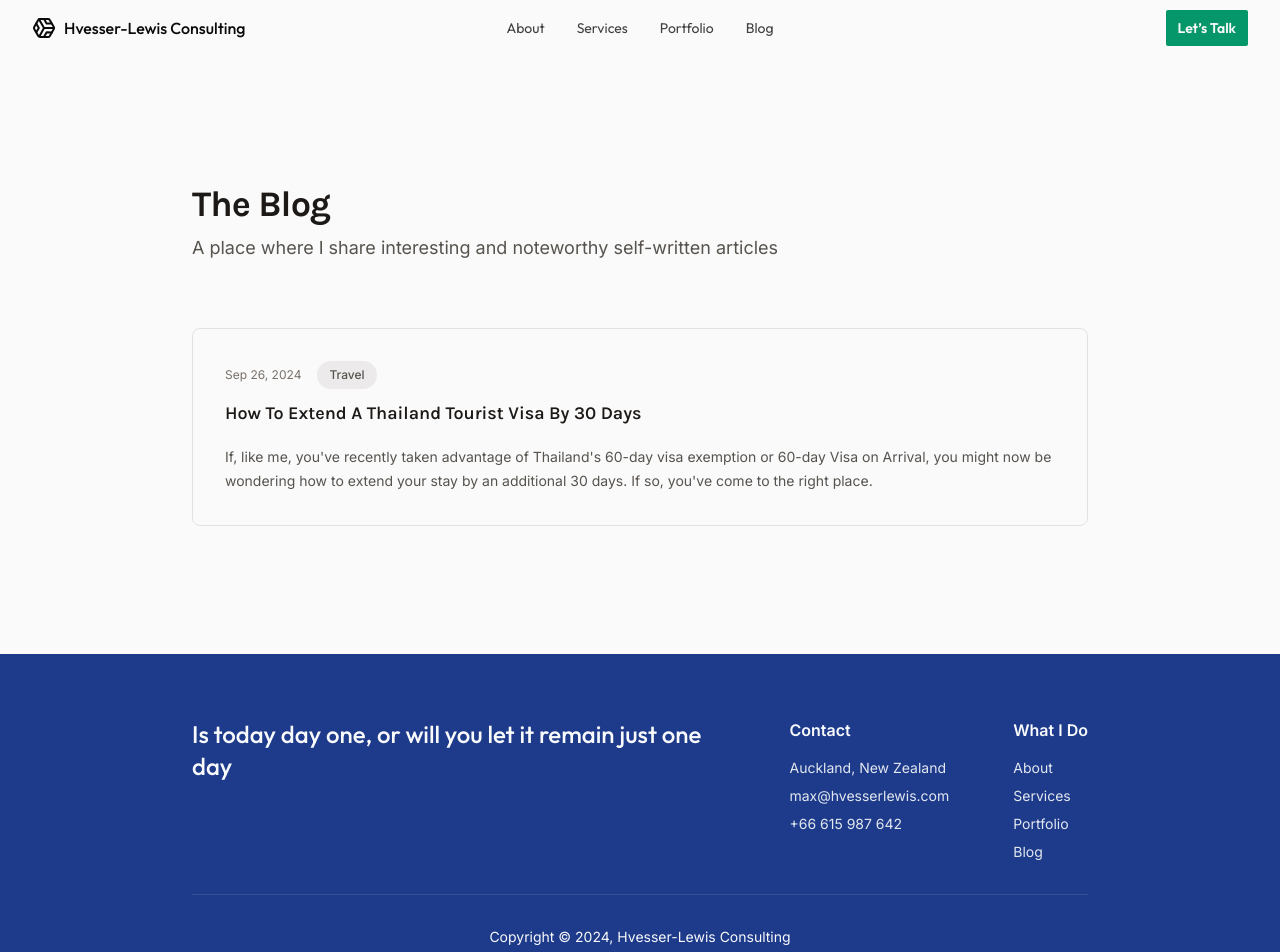
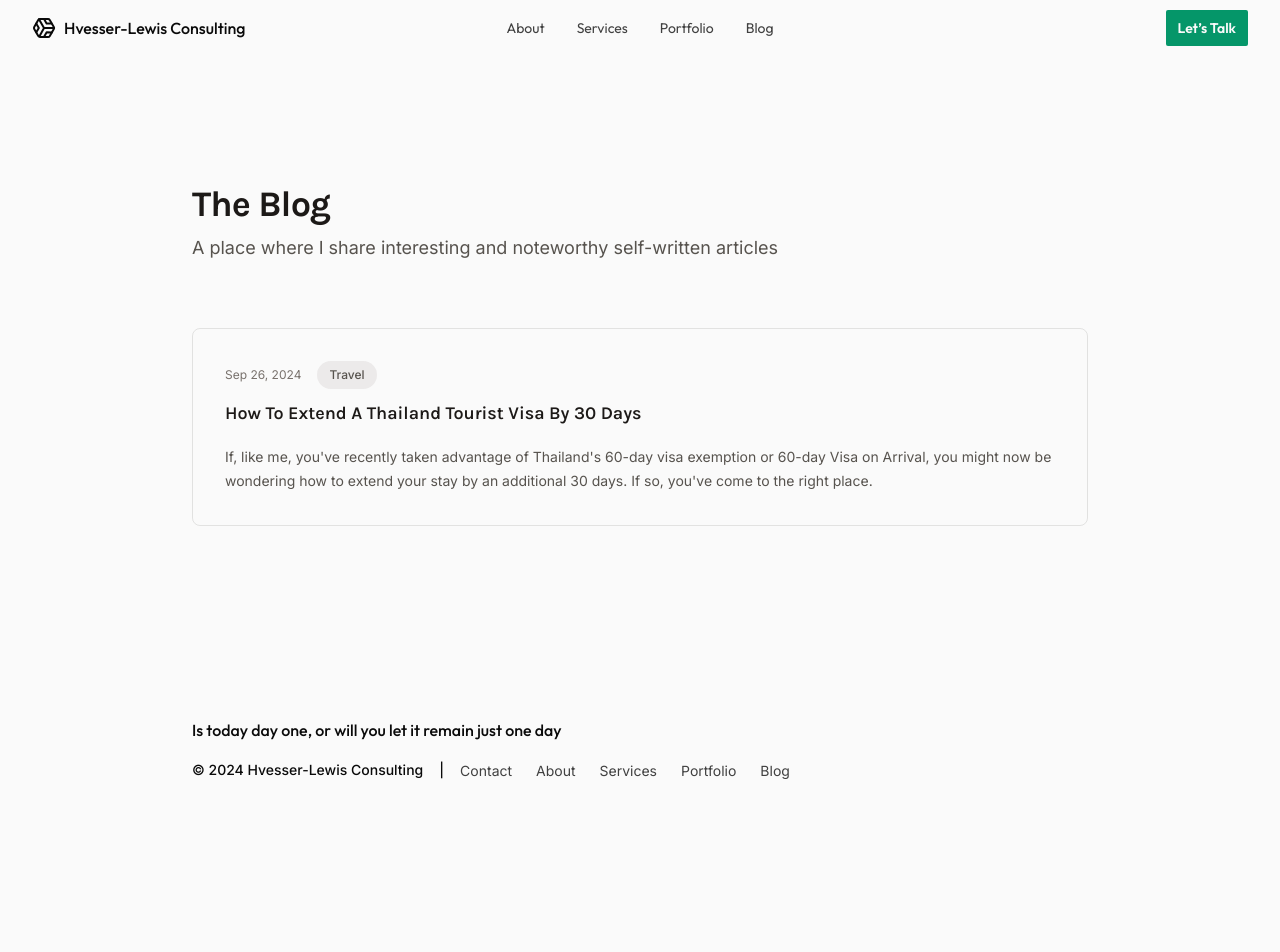
Before and after one commit to maxhves/hvesser-lewis-consulting-site, a Next.js app: page /blog in a window 1280 px wide. Shown: the top 952 px of the page. After the commit the page ends 846 px from the top, so only its background shows below. Built offline with nearby package versions, Linux system fonts and the light colour scheme.

Commit message:
Updated footer components to match latest design.

```diff
--- a/src/app/home/components/about/about-section.tsx
+++ b/src/app/home/components/about/about-section.tsx
@@ -10,7 +10,7 @@ import profileImage from "../../../../../public/images/about/mhl-portrait.jpg"
 
 export default function AboutSection() {
   return (
-    <section id={HomeNavLink.About.id} className="bg-slate-100 scroll-mt-14">
+    <section id={HomeNavLink.About.id} className="bg-neutral-50 scroll-mt-14">
       <ContentContainer className="py-16">
           <AboutCard>
             <AboutBody>
--- a/src/app/home/components/home-footer.tsx
+++ b/src/app/home/components/home-footer.tsx
@@ -6,22 +6,11 @@ import {Link} from "@/components/ui/link";
 
 //region Model
 
-const contactLinks = [
+const siteLinks = [
   {
-    label: "Auckland, New Zealand",
-    href: ""
+    label: "Contact",
+    href: "/contact"
   },
-  {
-    label: "max@hvesserlewis.com",
-    href: "mailto:max@hvesserlewis.com"
-  },
-  {
-    label: "+66 615 987 642",
-    href: "tel:+66-615-987-642"
-  }
-]
-
-const whatIDoLinks = [
   {
     label: "About",
     href: "/#about"
@@ -46,46 +35,39 @@ const whatIDoLinks = [
 
 export default function HomeFooter() {
   return (
-    <footer className="bg-blue-900">
+    <footer className="bg-neutral-50">
       <ContentContainer className="py-16">
-        <div className="flex flex-col sm:flex-row gap-8 sm:gap-16">
         <MotivationalQuote>
           Is today day one, or will you let it remain just one day
         </MotivationalQuote>
+        <SiteInformation>
+          <Copyright>
+            © 2024 Hvesser-Lewis Consulting
+          </Copyright>
+          <span className="hidden sm:inline-block mx-4 text-sm font-medium text-neutral-950">|</span>
           <SiteLinks>
-            <SiteLinksSection>
-              <SiteLinksSectionHeading>
-                Contact
-              </SiteLinksSectionHeading>
-              <SiteLinksSectionItems>
-                {contactLinks.map(link => (
-                  <SiteLinksSectionItem key={link.label} href={link.href}>
+            {siteLinks.map(link => (
+              <SiteLink key={link.label} href={link.href}>
                 {link.label}
-                  </SiteLinksSectionItem>
+              </SiteLink>
             ))}
-              </SiteLinksSectionItems>
-            </SiteLinksSection>
-            <SiteLinksSection>
-              <SiteLinksSectionHeading>
-                What I Do
-              </SiteLinksSectionHeading>
-              <SiteLinksSectionItems>
-                {whatIDoLinks.map(link => (
-                  <SiteLinksSectionItem key={link.label} href={link.href}>
-                    {link.label}
-                  </SiteLinksSectionItem>
-                ))}
-              </SiteLinksSectionItems>
-            </SiteLinksSection>
           </SiteLinks>
-        </div>
-        <AccentDivider />
-        <Copyright>
-          Copyright © 2024, Hvesser-Lewis Consulting
-        </Copyright>
+        </SiteInformation>
       </ContentContainer>
     </footer>
   );
+}
+
+//endregion
+
+//region Container
+
+function SiteInformation({children}: { children: React.ReactNode }) {
+  return (
+    <div className="mt-4 flex flex-col sm:flex-row items-center space-y-1 sm:space-y-0">
+      {children}
+    </div>
+  )
 }
 
 //endregion
@@ -94,7 +76,7 @@ export default function HomeFooter() {
 
 function MotivationalQuote({children}: { children: React.ReactNode }) {
   return (
-    <p className={clsx(outfit.className, "flex-1 text-slate-50 font-medium text-2xl")}>
+    <p className={clsx(outfit.className, "text-neutral-950 font-medium text-base text-center sm:text-start")}>
       {children}
     </p>
   )
@@ -102,7 +84,7 @@ function MotivationalQuote({children}: { children: React.ReactNode }) {
 
 function Copyright({children}: { children: React.ReactNode }) {
   return (
-    <p className="w-full text-center text-sm text-slate-50">
+    <p className="flex-none text-sm font-medium text-neutral-950">
       {children}
     </p>
   )
@@ -114,54 +96,20 @@ function Copyright({children}: { children: React.ReactNode }) {
 
 function SiteLinks({children}: { children: React.ReactNode }) {
   return (
-    <div className="flex gap-x-16">
+    <div className="flex gap-x-6 flex-wrap">
       {children}
     </div>
   )
 }
 
-function SiteLinksSection({children}: { children: React.ReactNode }) {
+function SiteLink({href, children}: { href: string, children: React.ReactNode }) {
   return (
-    <div>
+    <Link href={href}>
+      <span className="text-sm font-normal text-neutral-700 hover:text-emerald-600">
         {children}
-    </div>
-  )
-}
-
-function SiteLinksSectionHeading({children}: { children: React.ReactNode }) {
-  return (
-    <h1 className="text-slate-50 font-semibold text-base">
-      {children}
-    </h1>
-  )
-}
-
-function SiteLinksSectionItems({children}: { children: React.ReactNode }) {
-  return (
-    <ul className="space-y-2 mt-4">
-      {children}
-    </ul>
-  )
-}
-
-function SiteLinksSectionItem({href, children}: { href: string, children: React.ReactNode }) {
-  return (
-    <li className="text-slate-200 text-sm font-normal">
-      <Link href={href}>
-        {children}
+      </span>
     </Link>
-    </li>
   )
 }
 
 //endregion
-
-//region Divider
-
-function AccentDivider() {
-  return (
-    <hr role="presentation" className="my-8 w-full border-t border-slate-50/10" />
-  )
-}
-
-//endregion
```
Lines whose indentation alone changed are shown as unchanged.
